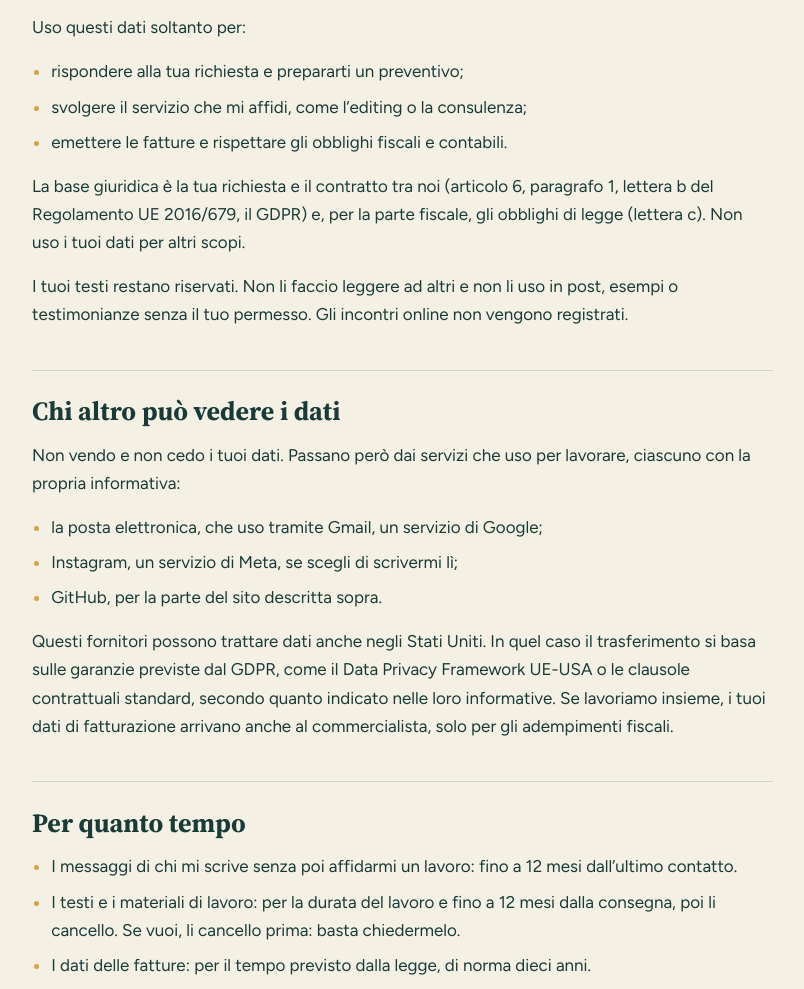
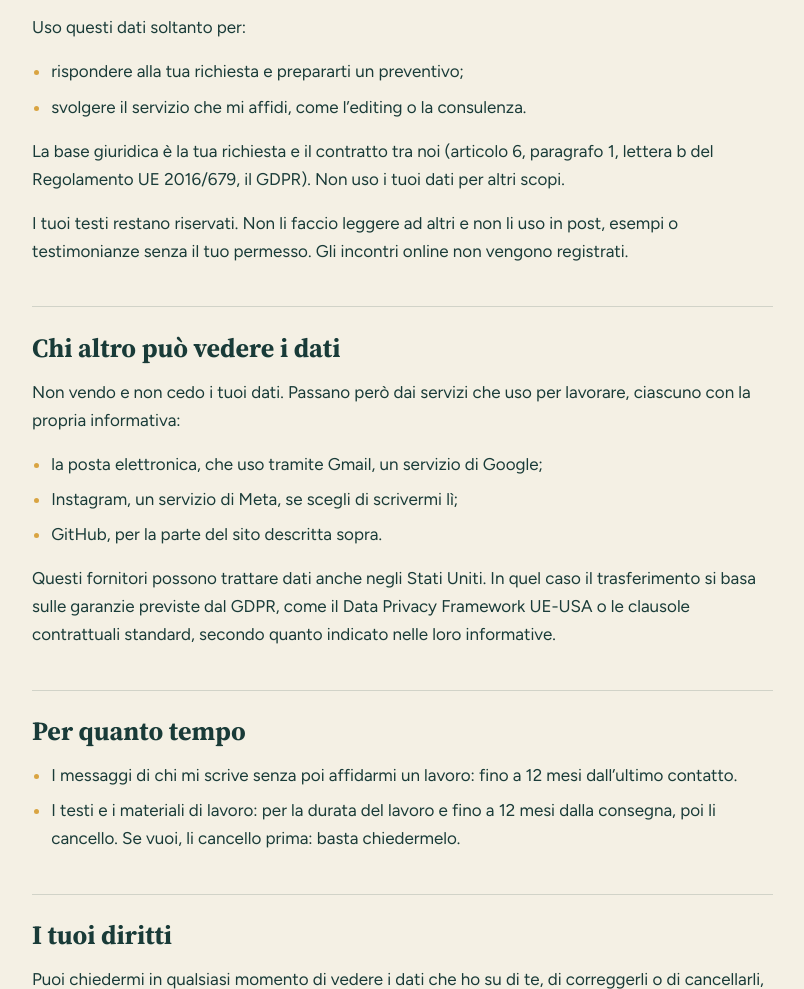
Before and after one commit to francescopelizzaro/francescopelizzaro.it, a plain HTML site: page privacy.html in a window 1280 px wide. Shown: the part 1207-2196 px from the top of the page, without its empty margins (76-880 px from the left). Drawn offline with Linux system fonts and the light colour scheme.

Commit message:
Informativa: tolti commercialista e fatture
Per ora non ci sono fatture né commercialista: tolte la finalità fiscale,
la relativa base giuridica, il commercialista tra i destinatari e il
tempo di conservazione delle fatture.

Co-Authored-By: Claude Opus 5.5 <noreply@anthropic.com>
Claude-Session: https://claude.ai/code/session_013odjDdbsAw18usys4Zq641

```diff
--- a/privacy.html
+++ b/privacy.html
@@ -88,10 +88,9 @@ li::marker { color: var(--ochre); }
       <p>Uso questi dati soltanto per:</p>
       <ul>
         <li>rispondere alla tua richiesta e prepararti un preventivo;</li>
-        <li>svolgere il servizio che mi affidi, come l’editing o la consulenza;</li>
-        <li>emettere le fatture e rispettare gli obblighi fiscali e contabili.</li>
+        <li>svolgere il servizio che mi affidi, come l’editing o la consulenza.</li>
       </ul>
-      <p>La base giuridica è la tua richiesta e il contratto tra noi (articolo 6, paragrafo 1, lettera b del Regolamento UE 2016/679, il GDPR) e, per la parte fiscale, gli obblighi di legge (lettera c). Non uso i tuoi dati per altri scopi.</p>
+      <p>La base giuridica è la tua richiesta e il contratto tra noi (articolo 6, paragrafo 1, lettera b del Regolamento UE 2016/679, il GDPR). Non uso i tuoi dati per altri scopi.</p>
       <p>I tuoi testi restano riservati. Non li faccio leggere ad altri e non li uso in post, esempi o testimonianze senza il tuo permesso. Gli incontri online non vengono registrati.</p>
 
       <h2>Chi altro può vedere i dati</h2>
@@ -101,13 +100,12 @@ li::marker { color: var(--ochre); }
         <li>Instagram, un servizio di Meta, se scegli di scrivermi lì;</li>
         <li>GitHub, per la parte del sito descritta sopra.</li>
       </ul>
-      <p>Questi fornitori possono trattare dati anche negli Stati Uniti. In quel caso il trasferimento si basa sulle garanzie previste dal GDPR, come il Data Privacy Framework UE-USA o le clausole contrattuali standard, secondo quanto indicato nelle loro informative. Se lavoriamo insieme, i tuoi dati di fatturazione arrivano anche al commercialista, solo per gli adempimenti fiscali.</p>
+      <p>Questi fornitori possono trattare dati anche negli Stati Uniti. In quel caso il trasferimento si basa sulle garanzie previste dal GDPR, come il Data Privacy Framework UE-USA o le clausole contrattuali standard, secondo quanto indicato nelle loro informative.</p>
 
       <h2>Per quanto tempo</h2>
       <ul>
         <li>I messaggi di chi mi scrive senza poi affidarmi un lavoro: fino a 12 mesi dall’ultimo contatto.</li>
         <li>I testi e i materiali di lavoro: per la durata del lavoro e fino a 12 mesi dalla consegna, poi li cancello. Se vuoi, li cancello prima: basta chiedermelo.</li>
-        <li>I dati delle fatture: per il tempo previsto dalla legge, di norma dieci anni.</li>
       </ul>
 
       <h2>I tuoi diritti</h2>
```
